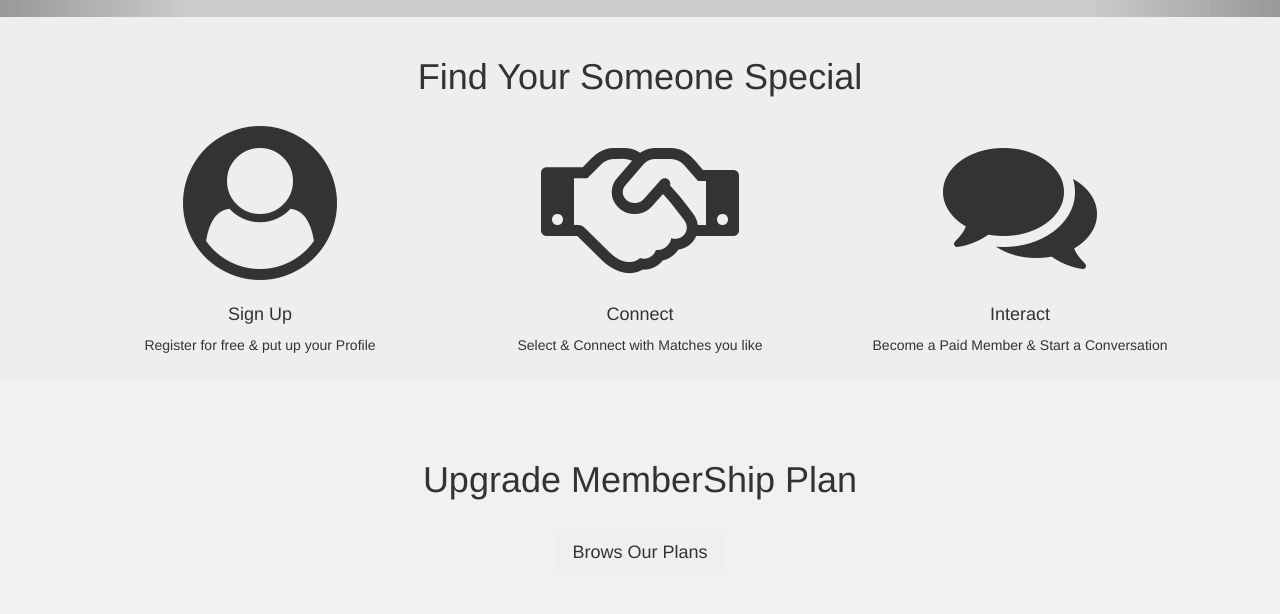
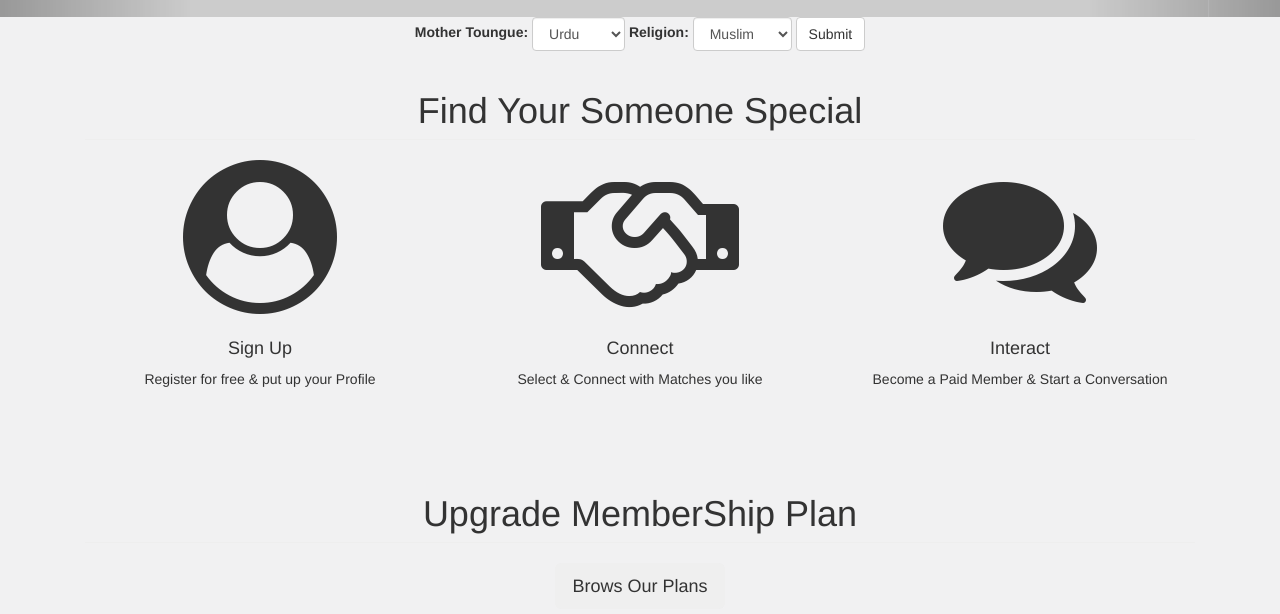
Before and after one commit to zilehuda/matrimonial, a plain HTML site: page index.html in a window 1280 px wide. Shown: the part 671-1285 px from the top of the page. Drawn offline with Linux system fonts and the light colour scheme; placeholder pictures from the web are drawn by us.

Commit message:
new pages added

```diff
--- a/index.html
+++ b/index.html
@@ -153,7 +153,32 @@
     <div class="container-fluid">
 
         <!-- Marketing Icons Section -->
-        <div class="row FirstRow">
+
+        <div class="">
+            <div class="container text-center ">
+                <form class="form-inline">
+
+            <div class="form-group">
+                      <label for="sel1">Mother Toungue:</label>
+                      <select class="form-control" id="sel1">
+                        <option>Urdu</option>
+                        <option>Punjabi</option>
+                        <option>Sindhi</option>
+                      </select>
+                    </div>
+                    <div class="form-group">
+                      <label for="sel1">Religion:</label>
+                      <select class="form-control" id="sel1">
+                        <option>Muslim</option>
+                        <option>Hindu</option>
+                        <option>Christen</option>
+                      </select>
+                    </div>
+        <button type="submit" class="btn btn-default">Submit</button>
+  </form>
+            </div>
+        </div>
+        <div class="row ">
         <div class="container">
             <div class="col-lg-12">
                 <h1 class="page-header text-center">
```
